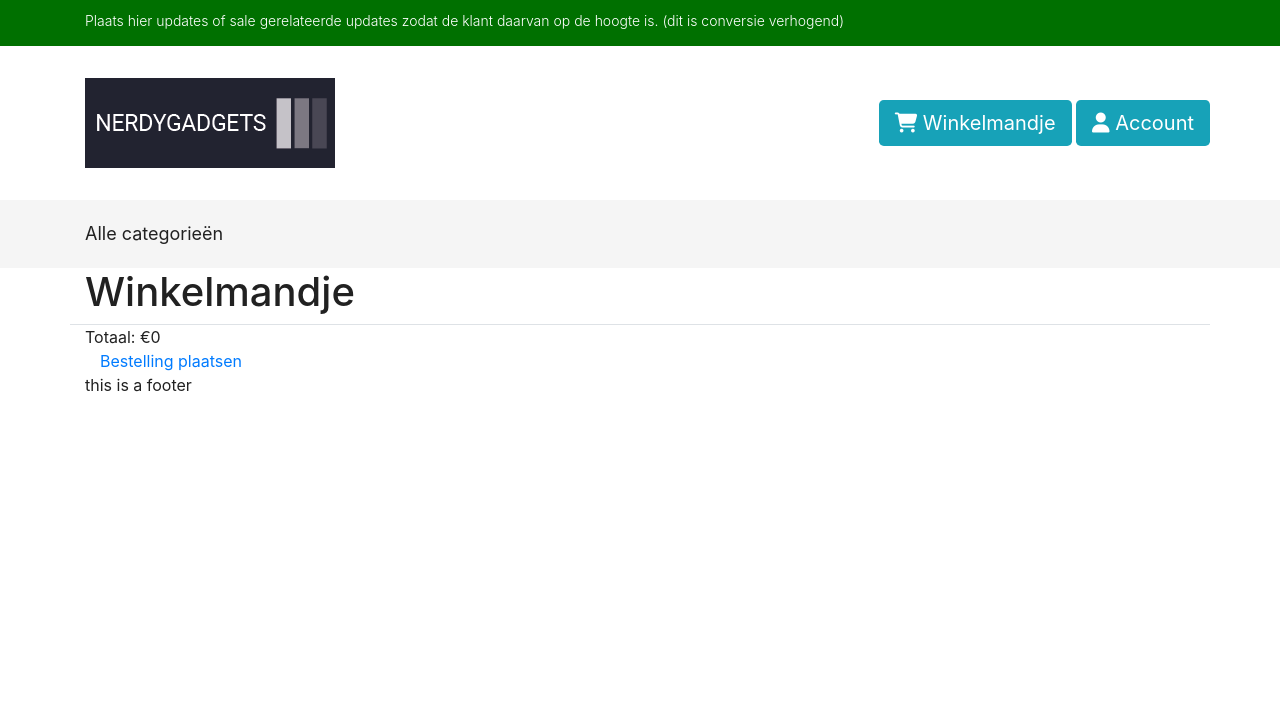
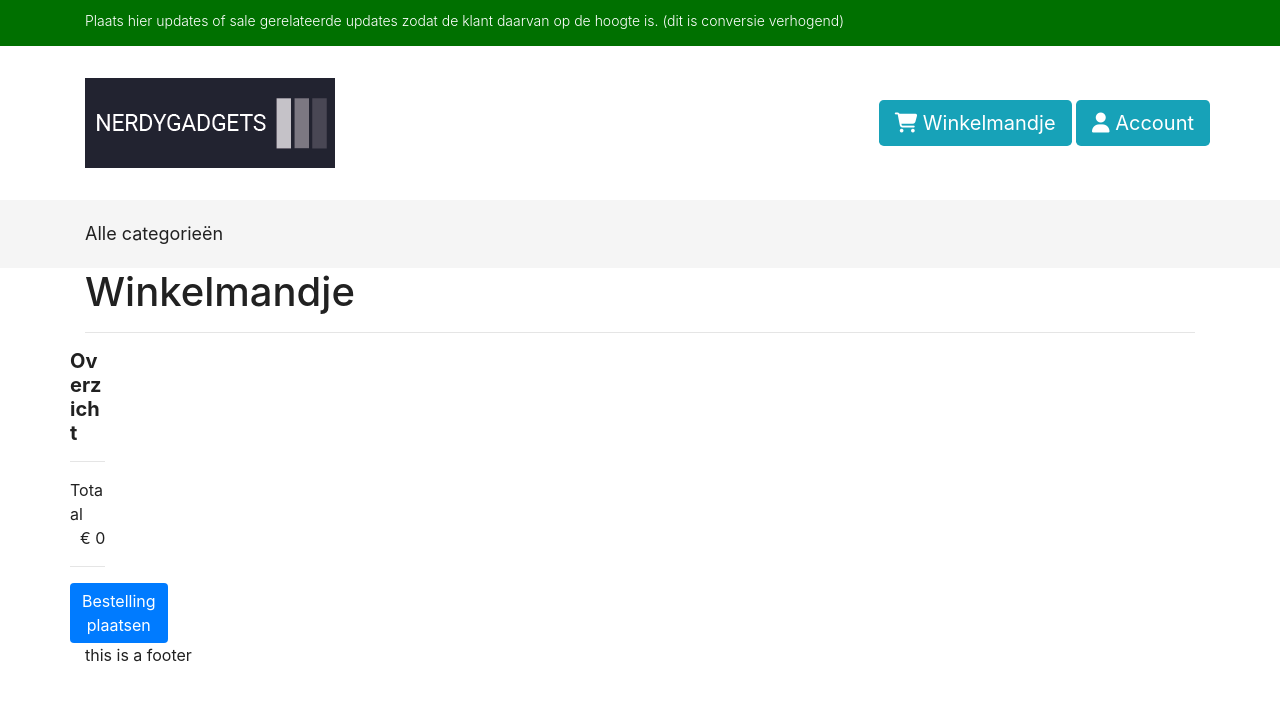
Before and after one commit to RafaelMuijsert/NerdyGadgets, a PHP site: page /cart.php in a window 1280 px wide. Shown: the top 701 px of the page. Run offline with PHP 8.4, Linux system fonts and the light colour scheme; data that the repository does not hold is empty; some libraries are stand-ins or nearby versions; some web fonts are replaced.

Commit message:
Basis design

```diff
--- a/public/cart.php
+++ b/public/cart.php
@@ -1,17 +1,7 @@
 <?php
 include "header.php";
-include "cartFunctions.php"
-?>
-<div class="row">
-    <div class="col-12">
-        <h1>Winkelmandje</h1>
-    </div>
-    <div class="col-12 border-bottom"></div>
-    <div class="col-12">
+include "cartFunctions.php";
 
-    </div>
-</div>
-<?php
 $total = 0;
 // kijken of er op de plusknop is gedrukt.
 if (isset($_GET['addId'])) {
@@ -25,39 +15,60 @@ if (isset($_GET['removeId'])) {
 if (isset($_GET['fullRemoveId'])) {
     removeItem($_GET['fullRemoveId'], true);
 }
+?>
+<div class="row">
+    <div class="col-12">
+        <h1>Winkelmandje</h1>
+        <hr>
+    </div>
+    <div class="card border-0">
+        <div class="row">
+            <?php
+            foreach (getCart() as $key => $item) {
+                print("<div class='col-8'><div class='row'><div class='row align-items-center'>");
+                //Haal item op
+                $stockItem = getStockItem($key, $databaseConnection);
 
-foreach (getCart() as $key => $item) {
-    //Haal item op
-    $stockItem = getStockItem($key, $databaseConnection);
-    print("<div class='col-12 bg-light mb-1 rounded shadow'>");
-        if ($stockItemImage = getStockItemImage($key, $databaseConnection)) {
-            // gaat naar
-            print("<img height='100px' width='auto' src='img/stock-item/" . $stockItemImage[0]['ImagePath'] . "' alt=''></img>");
-        } else {
-            print("<img height='100px' width='auto' src='img/stock-group/" . $stockItem['BackupImagePath'] . "' alt=''></img>");
-        }
-//        echo $stockItem['StockItemName'] . " " . round($stockItem['SellPrice'], 2);
+                // als key niet bestaat, ga door.
+                if (!$stockItem) {
+                    continue;
+                }
 
-        print ("<h4>" . $stockItem['StockItemName'] . "<br>" . "€" . round($stockItem['SellPrice'], 2) . "</h4>");
+                if ($stockItemImage = getStockItemImage($key, $databaseConnection)) {
+                    print("<div class='col-2'><img class='img-fluid' src='img/stock-item/" . $stockItemImage[0]['ImagePath'] . "'></div>");
+                } else {
+                    print("<div class='col-2'><img class='img-fluid' src='img/stock-group/" . $stockItem['BackupImagePath'] . "'></div>");
+                }
 
-        $total += round($stockItem['SellPrice'], 2) * $item;
-        print("<a href='cart.php?addId=" . $key . "'>+</a>");
-        print($item);
-        print("<a href='cart.php?removeId=" . $key . "'>-</a>");
-        print("<a href='cart.php?fullRemoveId=" . $key . "' class='text-danger'> Verwijder</a>");
-    print("</div>");
-}
-
-print("Totaal: €$total");
-?>
-<div class="col-6">
-    <a href="https://www.ideal.nl/demo/qr/?app=ideal">Bestelling plaatsen</a>
+                print ("<div class='col'><div class='row'>" . $stockItem['StockItemName'] . "</div></div>");
+                print ("<div class='col'><a href='cart.php?addId=" . $key . "'>+</a> " . $item . "<a href='cart.php?removeId=" . $key . "'> -</a></div>");
+                print ("<div class='col'>&euro;" . round($stockItem['SellPrice'], 2) . "<span class='close'><a href='cart.php?fullRemoveId=" . $key . "' class='text-danger'>&#10005;</a></span></div>");
+                print("</div></div></div>");
+                $total += round($stockItem['SellPrice'], 2) * $item;
+            }
+            ?>
+            <div class="col-4">
+                <h5>
+                    <b>Overzicht</b>
+                </h5>
+                <hr>
+                <div class="row">
+                    <div class="col">Totaal</div>
+                    <div class="col text-right">&euro; <?php print(str_replace('.', ',', $total)) ?></div>
+                </div>
+                <hr>
+                <div class="text-right">
+                    <a href="https://www.ideal.nl/demo/qr/?app=ideal" class="btn btn-primary">Bestelling plaatsen</a>
+                </div>
+            </div>
+        </div>
+    </div>
 </div>
 <?php
 include "footer.php";
 ?>
 
 <script>
-    // Verwijder URL GET query om dubbele uitvoering te voorkomen op refresh.
-    window.history.pushState("object or string", "Title", "/"+window.location.href.substring(window.location.href.lastIndexOf('/') + 1).split("?")[0]);
+    // Verwijder URL GET-query om dubbele uitvoering te voorkomen op ververs.
+    window.history.pushState("object or string", "Title", "/" + window.location.href.substring(window.location.href.lastIndexOf('/') + 1).split("?")[0]);
 </script>
```
Also changed, not shown: public/cartFunctions.php (+8 -8 lines).
